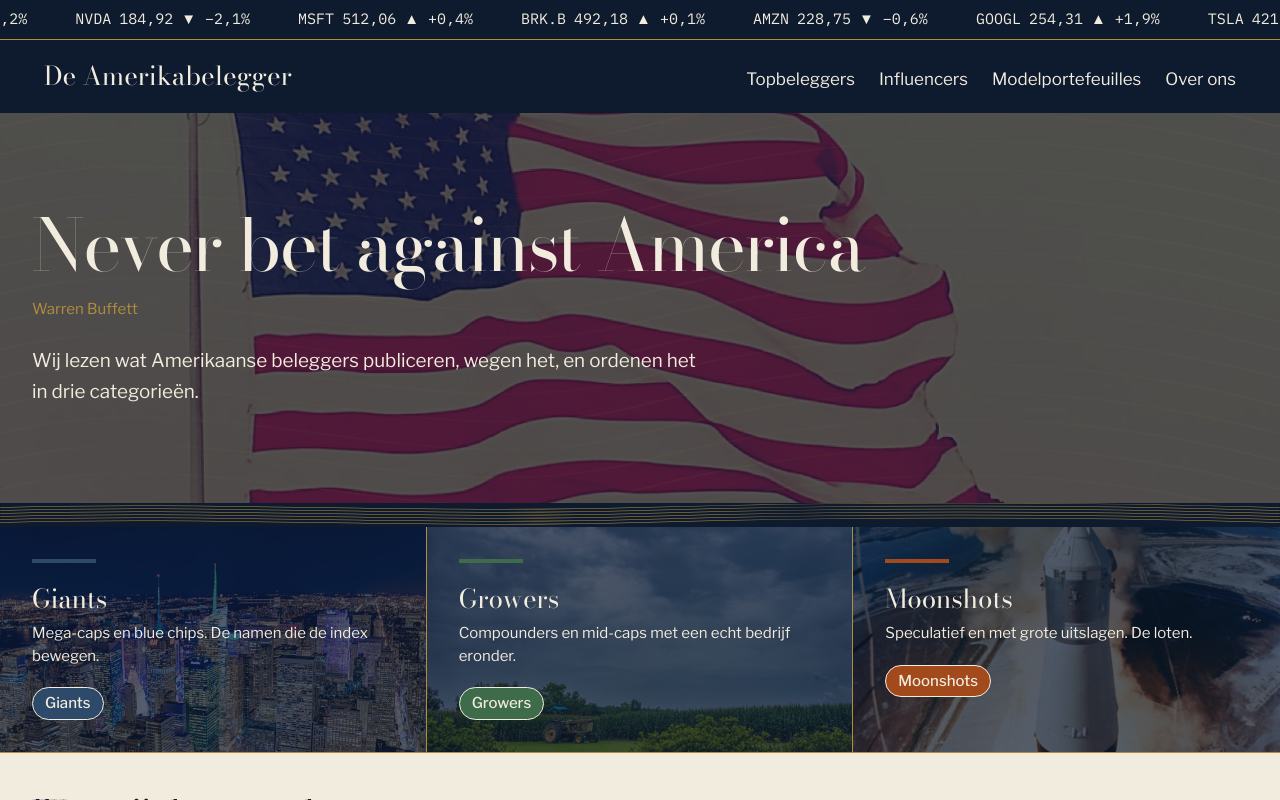
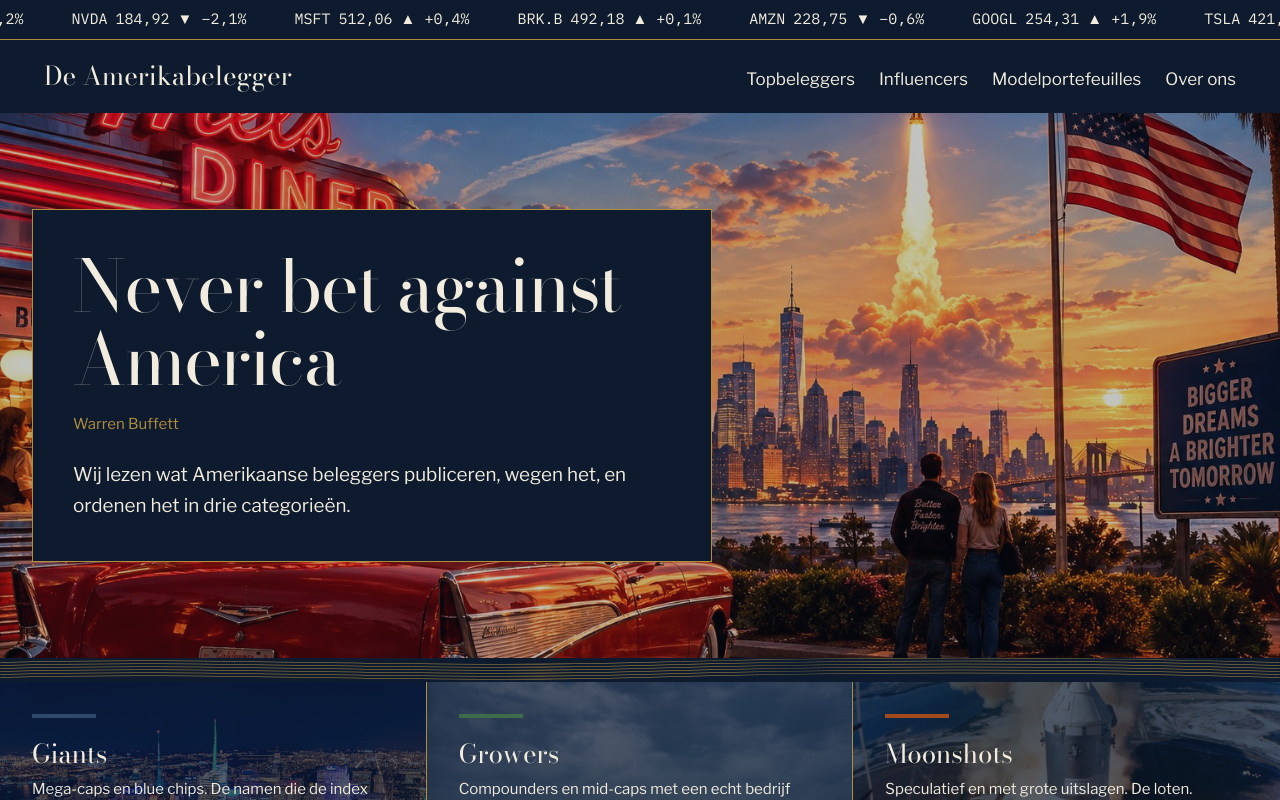
Before and after one commit to samhuibers/amerikabelegger, a Next.js app: page / in a window 1280 px wide. Shown: the top 800 px of the page. Built offline with nearby package versions, Linux system fonts and the light colour scheme.

Commit message:
v1 visual refine

```diff
--- a/app/globals.css
+++ b/app/globals.css
@@ -95,6 +95,15 @@
     background-color: color-mix(in srgb, var(--color-ink) 70%, transparent);
   }
 
+  /*
+   * The banner's scrim. Light on purpose: the quote there sits on a solid ink
+   * plate, so this carries no contrast duty and exists only to seat the
+   * photograph in the navy palette. Never put text straight onto this one.
+   */
+  .photo-scrim-soft {
+    background-color: color-mix(in srgb, var(--color-ink) 25%, transparent);
+  }
+
   /* Tabular figures for every table, price and figure. */
   .tabular {
     font-feature-settings: "tnum" 1;
--- a/app/page.tsx
+++ b/app/page.tsx
@@ -34,33 +34,35 @@ function Hero() {
   return (
     <section className="relative overflow-hidden bg-ink">
       <Image
-        src="/images/banner-flag.jpg"
+        src="/images/banner-diner.jpg"
         alt=""
         fill
         priority
         sizes="100vw"
         className="photo object-cover"
       />
-      <div className="photo-scrim absolute inset-0" aria-hidden />
-      <div className="absolute inset-0 text-brass opacity-[0.07]" aria-hidden>
-        <Guilloche height={280} amplitude={40} lines={16} className="h-full" />
-      </div>
+      {/* Light, decorative only — the plate below carries the contrast. */}
+      <div className="photo-scrim-soft absolute inset-0" aria-hidden />
 
-      {/* The brand line gets one appearance on the whole site. This is it. */}
       {/*
-       * Aligned to the page gutter rather than centred in a 1240px column, so
-       * the banner, the categories and the media all share one left edge. The
-       * subline keeps max-w-reading so the measure stays 62-68 characters.
+       * The quote sits on a solid ink plate rather than straight on the
+       * photograph. The photograph's brightest area is the neon sign, exactly
+       * where this text falls, so a scrim heavy enough to make it legible would
+       * have flattened the neon and the sunset. The plate fixes contrast at
+       * 14.65:1 regardless of what moves behind it, and lets the image stay
+       * punchy. Brass hairline, because it is an engraved plate.
        */}
       <div className="relative px-6 py-20 md:py-24 lg:px-8">
-        <p className="font-display text-display-xl text-paper">
-          Never bet against America
-        </p>
-        <p className="mt-4 text-body-s text-brass">Warren Buffett</p>
-        <p className="mt-6 max-w-reading text-body-l text-paper">
-          Wij lezen wat Amerikaanse beleggers publiceren, wegen het, en ordenen
-          het in drie categorieën.
-        </p>
+        <div className="max-w-reading border border-brass bg-ink p-8 lg:p-10">
+          <p className="font-display text-display-xl text-paper">
+            Never bet against America
+          </p>
+          <p className="mt-4 text-body-s text-brass">Warren Buffett</p>
+          <p className="mt-6 text-body-l text-paper">
+            Wij lezen wat Amerikaanse beleggers publiceren, wegen het, en
+            ordenen het in drie categorieën.
+          </p>
+        </div>
       </div>
     </section>
   );
```
Also changed, not shown: public/images/banner-diner.jpg (added), public/images/banner-flag.jpg (deleted), 2 other files (tests, documents, lock files or other folders).
